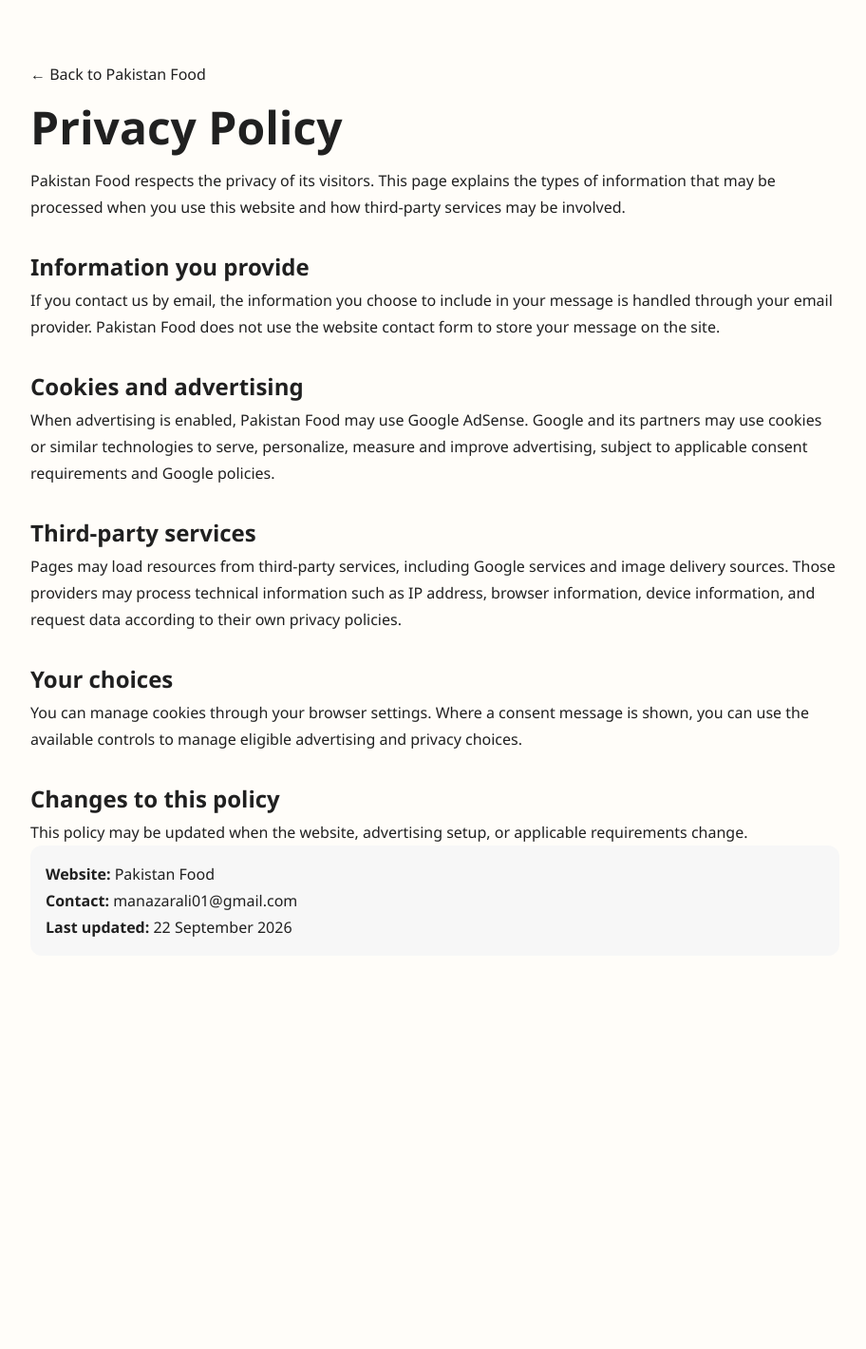
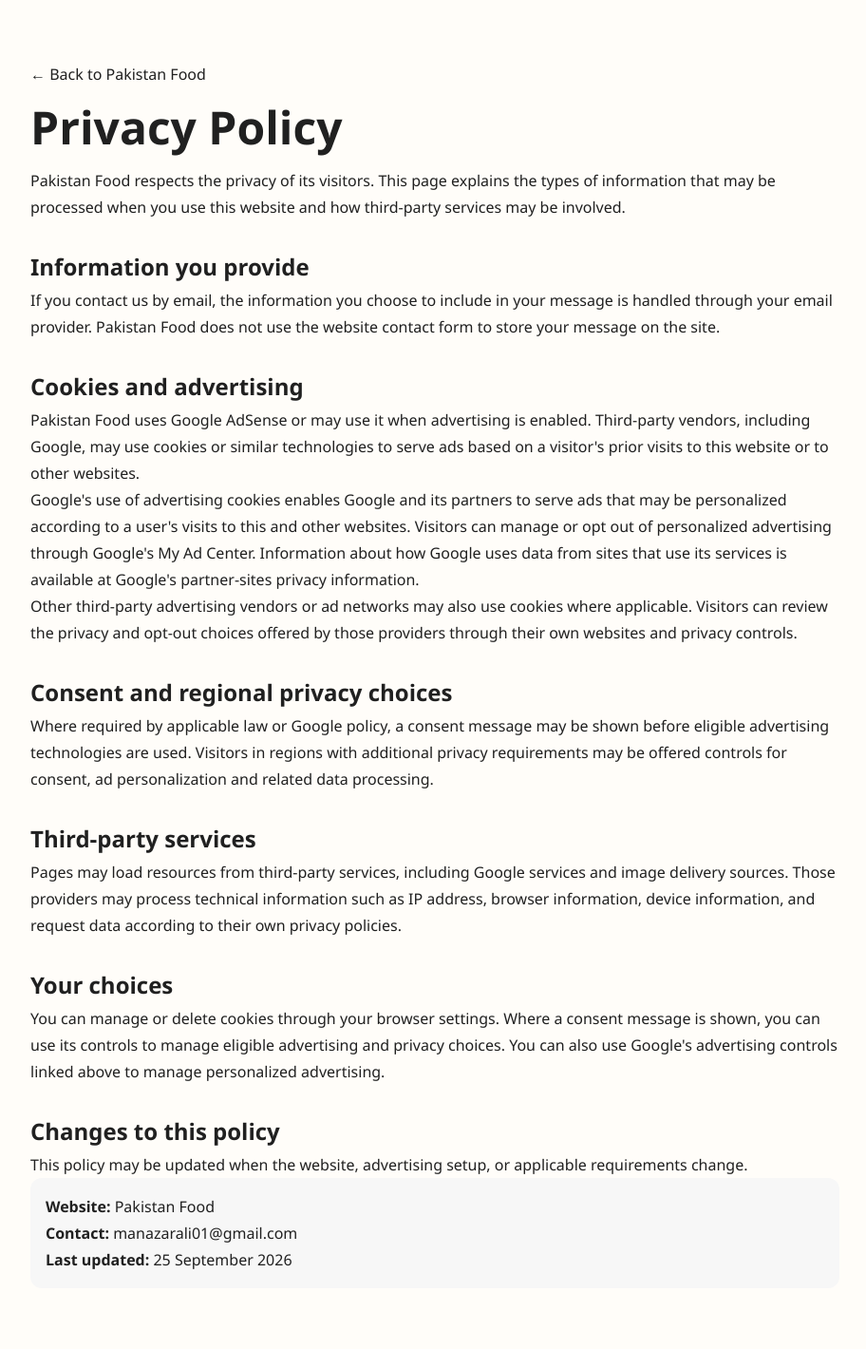
Before and after one commit to manazarali01-hub/pakistan-food, a Jekyll site: the page built from privacy-policy.html, in a window 1280 px wide. Shown: the whole page at 95% size, without its empty margins (182-1094 px from the left). Built offline with Jekyll 4.4.1, drawn with Linux system fonts in a browser that asks for light colours; before the commit the page ends 1070 px from its top, so only the background shows below that.

Commit message:
Strengthen AdSense privacy and cookie disclosures

```diff
--- a/privacy-policy.html
+++ b/privacy-policy.html
@@ -29,13 +29,18 @@
     <p>If you contact us by email, the information you choose to include in your message is handled through your email provider. Pakistan Food does not use the website contact form to store your message on the site.</p>
 
     <h2>Cookies and advertising</h2>
-    <p>When advertising is enabled, Pakistan Food may use Google AdSense. Google and its partners may use cookies or similar technologies to serve, personalize, measure and improve advertising, subject to applicable consent requirements and Google policies.</p>
+    <p>Pakistan Food uses Google AdSense or may use it when advertising is enabled. Third-party vendors, including Google, may use cookies or similar technologies to serve ads based on a visitor's prior visits to this website or to other websites.</p>
+    <p>Google's use of advertising cookies enables Google and its partners to serve ads that may be personalized according to a user's visits to this and other websites. Visitors can manage or opt out of personalized advertising through <a href="https://myadcenter.google.com/" rel="noopener noreferrer">Google's My Ad Center</a>. Information about how Google uses data from sites that use its services is available at <a href="https://policies.google.com/technologies/partner-sites" rel="noopener noreferrer">Google's partner-sites privacy information</a>.</p>
+    <p>Other third-party advertising vendors or ad networks may also use cookies where applicable. Visitors can review the privacy and opt-out choices offered by those providers through their own websites and privacy controls.</p>
+
+    <h2>Consent and regional privacy choices</h2>
+    <p>Where required by applicable law or Google policy, a consent message may be shown before eligible advertising technologies are used. Visitors in regions with additional privacy requirements may be offered controls for consent, ad personalization and related data processing.</p>
 
     <h2>Third-party services</h2>
     <p>Pages may load resources from third-party services, including Google services and image delivery sources. Those providers may process technical information such as IP address, browser information, device information, and request data according to their own privacy policies.</p>
 
     <h2>Your choices</h2>
-    <p>You can manage cookies through your browser settings. Where a consent message is shown, you can use the available controls to manage eligible advertising and privacy choices.</p>
+    <p>You can manage or delete cookies through your browser settings. Where a consent message is shown, you can use its controls to manage eligible advertising and privacy choices. You can also use Google's advertising controls linked above to manage personalized advertising.</p>
 
     <h2>Changes to this policy</h2>
     <p>This policy may be updated when the website, advertising setup, or applicable requirements change.</p>
@@ -43,7 +48,7 @@
     <div class="policy-note">
       <strong>Website:</strong> Pakistan Food<br>
       <strong>Contact:</strong> <a href="mailto:manazarali01@gmail.com">manazarali01@gmail.com</a><br>
-      <strong>Last updated:</strong> 22 September 2026
+      <strong>Last updated:</strong> 25 September 2026
     </div>
   </main>
 </body>
```
